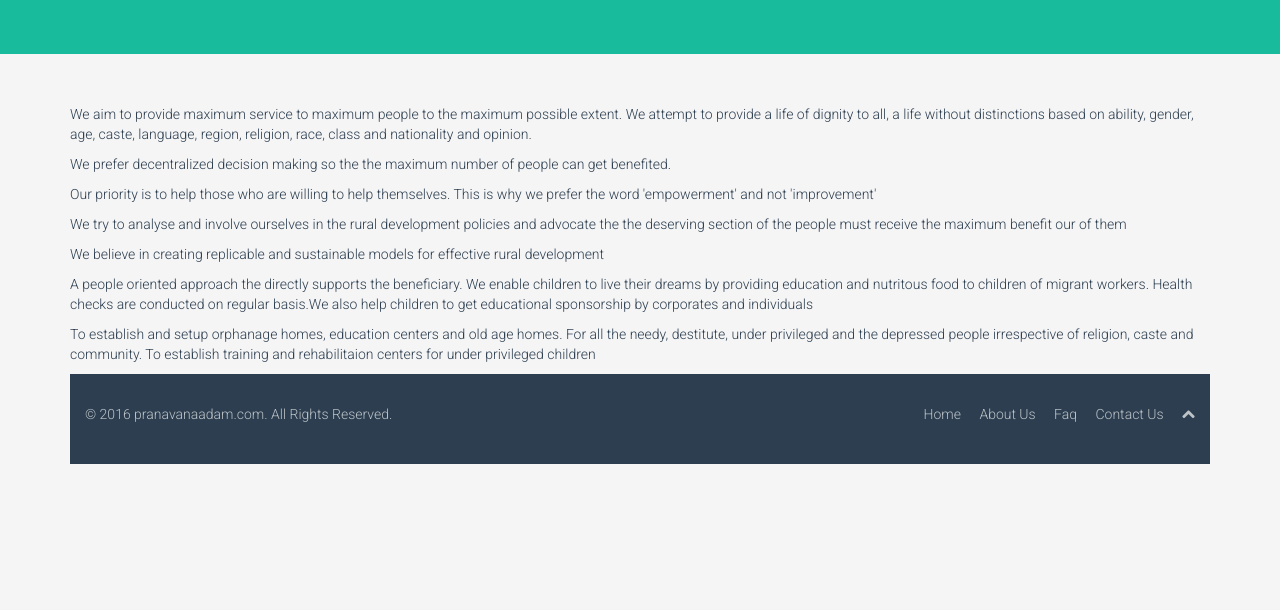
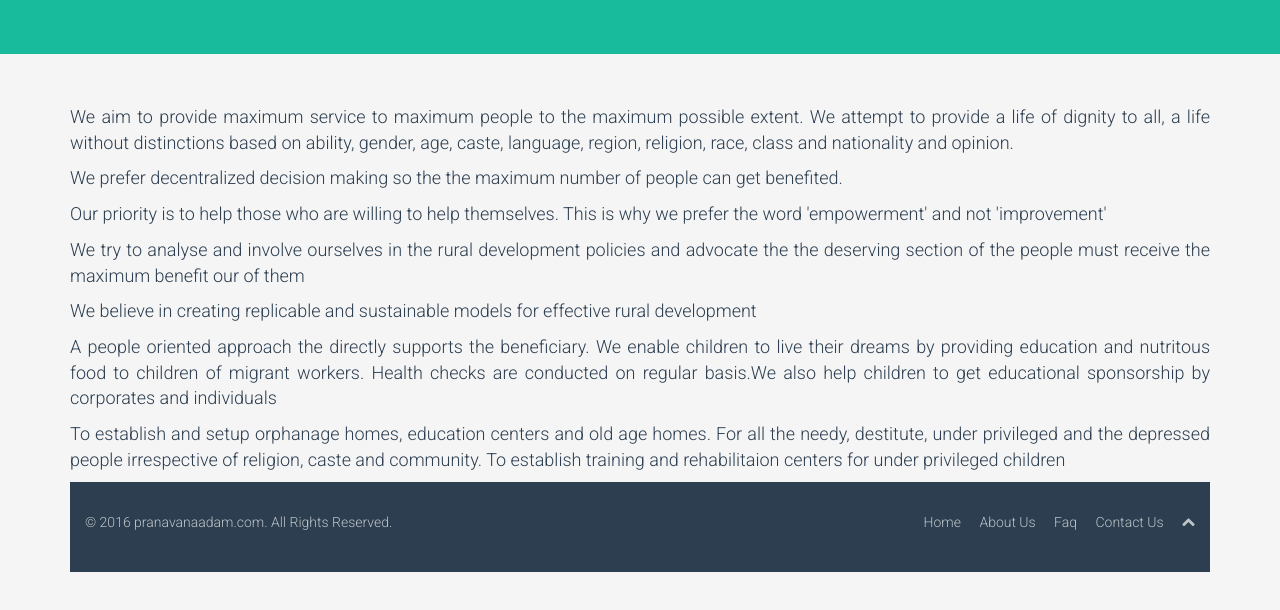
Before and after one commit to hnctrust/hnctrust.github.io, a plain HTML site: page about-us.html in a window 1280 px wide. Shown: the part 192-802 px from the top of the page. Drawn offline with Linux system fonts and the light colour scheme.

Commit message:
Font changes to about us page

```diff
--- a/about-us.html
+++ b/about-us.html
@@ -20,6 +20,10 @@
     <link rel="apple-touch-icon-precomposed" sizes="114x114" href="images/ico/apple-touch-icon-114-precomposed.png">
     <link rel="apple-touch-icon-precomposed" sizes="72x72" href="images/ico/apple-touch-icon-72-precomposed.png">
     <link rel="apple-touch-icon-precomposed" href="images/ico/apple-touch-icon-57-precomposed.png">
+
+	<style>
+		#textPara{font-size:18px; text-align: justify;}
+    </style>
 </head><!--/head-->
 <body>
     <header class="navbar navbar-inverse navbar-fixed-top wet-asphalt" role="banner">
@@ -79,13 +83,13 @@
 
     <section id="about-us" class="container">
         <div>
-            <p>We aim to provide maximum service to maximum people to the maximum possible extent. We attempt to provide a life of dignity to all, a life without distinctions based on ability, gender, age, caste, language, region, religion, race, class and nationality and opinion.</p>
-<p>We prefer decentralized decision making so the the maximum number of people can get benefited.</p>
-<p>Our priority is to help those who are willing to help themselves. This is why we prefer the word 'empowerment' and not 'improvement'</p>
-<p>We try to analyse and involve ourselves in the rural development policies and advocate the the deserving section of the people must receive the maximum benefit our of them</p>
-<p>We believe in creating replicable and sustainable models for effective rural development</p>
-<p>A people oriented approach the directly supports the beneficiary. We enable children to live their dreams by providing education and nutritous food to children of migrant workers. Health checks are conducted on regular basis.We also help children to get educational sponsorship by corporates and individuals</p>
-<p>To establish and setup orphanage homes, education centers and old age homes. For all the needy, destitute, under privileged and the depressed people irrespective of religion, caste and community. To establish training and rehabilitaion centers for under privileged children</p>
+<p id="textPara">We aim to provide maximum service to maximum people to the maximum possible extent. We attempt to provide a life of dignity to all, a life without distinctions based on ability, gender, age, caste, language, region, religion, race, class and nationality and opinion.</p>
+<p id="textPara">We prefer decentralized decision making so the the maximum number of people can get benefited.</p>
+<p id="textPara">Our priority is to help those who are willing to help themselves. This is why we prefer the word 'empowerment' and not 'improvement'</p>
+<p id="textPara">We try to analyse and involve ourselves in the rural development policies and advocate the the deserving section of the people must receive the maximum benefit our of them</p>
+<p id="textPara">We believe in creating replicable and sustainable models for effective rural development</p>
+<p id="textPara">A people oriented approach the directly supports the beneficiary. We enable children to live their dreams by providing education and nutritous food to children of migrant workers. Health checks are conducted on regular basis.We also help children to get educational sponsorship by corporates and individuals</p>
+<p id="textPara">To establish and setup orphanage homes, education centers and old age homes. For all the needy, destitute, under privileged and the depressed people irrespective of religion, caste and community. To establish training and rehabilitaion centers for under privileged children</p>
 
         </div><!--/#meet-the-team--tp>
     </section><!--/#about-us-->
```
